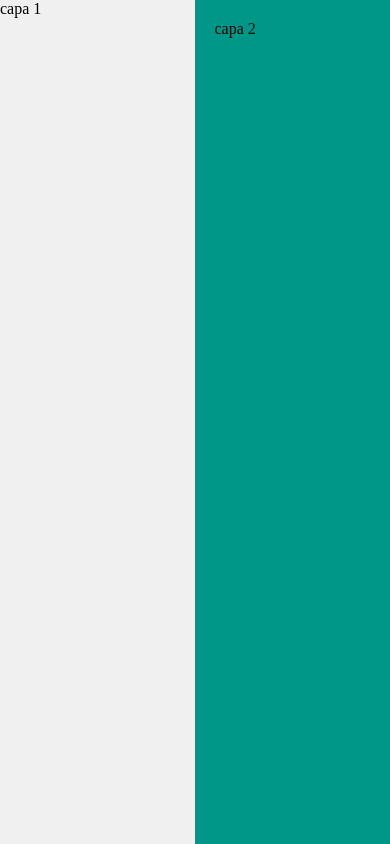
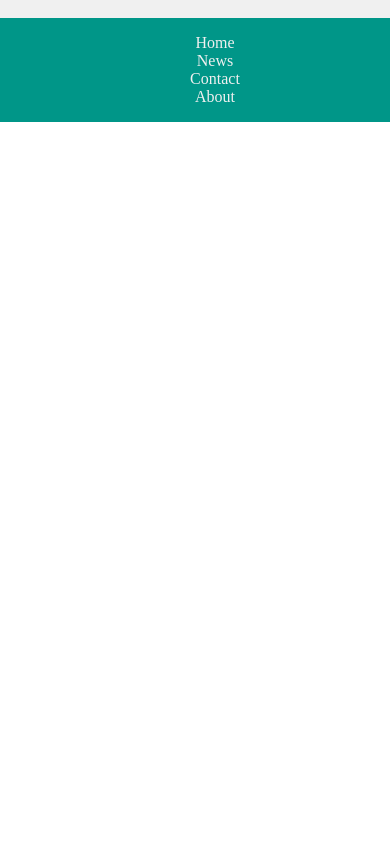
Before and after one commit to nietoarranz/PersonalWebPage, a plain HTML site: page prueba.html in a window 390 px wide. Drawn offline with Linux system fonts and the light colour scheme.

Commit message:
Menu lateral implementado, adaptado a responsive

```diff
--- a/css/prueba.css
+++ b/css/prueba.css
@@ -25,5 +25,105 @@ html, body{
 	background-color: #009688;
 }
 .div-contenido-izquierda{
-	margin: 10%;
+	align-content: center;
+	height: 100%;
 }
+
+#container {
+     display: table;
+     height: 100%;
+     width: 100%;
+     margin: 0;
+   }
+#content {
+     display: table-cell;
+     vertical-align: middle;
+     position: relative;
+}
+
+
+ul {
+    list-style-type: none;
+    text-align:center;
+}
+
+li {
+	list-style-position: inside;
+	padding: 10 px;
+}
+
+@media screen and (max-width:850px){
+	.div-izquierda{
+		height: 50%;
+		width: 100%;
+		float: none;
+	}
+
+	.div-derecha{
+		height: 50%;
+		width: 100%;
+		float: none;
+	}
+	.contenedor{
+		height: auto;
+		width: 100%;
+	}
+
+
+}
+
+
+
+
+.brackets:before, .brackets:after {
+	position: absolute;
+	color: transparent;/* It makes the curly brackets invisible at the beginning.*/
+}
+.brackets:hover:before, .brackets:hover:after {
+	color: #f0f0f0; /* Or whatever colour you want. */
+}
+
+/* For movement */
+.brackets:before {
+	content: "{";
+	left: -20px;
+}
+.brackets:hover:before {
+	left: -15px;
+}
+.brackets:after {
+	content: "}";
+	right: -20px;
+}
+.brackets:hover:after {
+	right: -15px;
+}
+a {
+	text-decoration: none;
+	position: relative;
+	transition: all .3s;
+
+}
+a:after, a:before {
+	transition: all .3s;
+}
+
+
+a:link {
+    color: #f0f0f0;
+}
+
+/* visited link */
+a:visited {
+    color: #f0f0f0;
+}
+
+/* mouse over link */
+a:hover {
+    color: #f0f0f0;
+}
+
+/* selected link */
+a:active {
+    color: #f0f0f0;
+}
--- a/css/style.css
+++ b/css/style.css
@@ -29,7 +29,7 @@ body {
 }
 /*links*/
 a {
-	color: #616161;					/*link color   */
+	color: #f0f0f0;					/*link color   */
 	text-decoration: none;			/*             */
 	outline: none;					/*             */
 	font-family: 'Quicksand';		/*font         */
@@ -118,6 +118,12 @@ html, body{
 }
 .div-contenido-izquierda{
 	margin: 10%;
+	height: 100%;
+}
+
+.div-contenido-derecha{
+	height: 100%;
+	font-size: 20px;
 }
 
 .div-abajo {
@@ -125,6 +131,62 @@ html, body{
     bottom:10%;
 }
 
+#container {
+     display: table;
+     height: 100%;
+     width: 100%;
+     margin: 0;
+   }
+#content {
+     display: table-cell;
+     vertical-align: middle;
+     position: relative;
+     height: 100%;
+}
+
+.brackets:before, .brackets:after {
+	position: absolute;
+	color: transparent;/* It makes the curly brackets invisible at the beginning.*/
+}
+.brackets:hover:before, .brackets:hover:after {
+	color: #f0f0f0; /* Or whatever colour you want. */
+}
+
+/* For movement */
+.brackets:before {
+	content: "{";
+	left: -20px;
+}
+.brackets:hover:before {
+	left: -15px;
+}
+.brackets:after {
+	content: "}";
+	right: -20px;
+}
+.brackets:hover:after {
+	right: -15px;
+}
+a {
+	text-decoration: none;
+	position: relative;
+	transition: all .3s;
+
+}
+a:after, a:before {
+	transition: all .3s;
+}
+
+
+ul {
+    list-style-type: none;
+    text-align:center;
+}
+
+li {
+	list-style-position: inside;
+	padding: 10px;
+}
 
 .div-titulo{
 	font-family: 'Quicksand';
@@ -160,8 +222,41 @@ html, body{
 	.div-subtitulo{
 		font-size:15px;
 	}
+	.div-contenido-derecha{
+		font-size: 15px;
+	}
 }
+@media screen and (max-width:850px){
+	.div-izquierda{
+		height: 50%;
+		width: 100%;
+		float: none;
+	}
 
+	.div-derecha{
+		height: 50%;
+		width: 100%;
+		float: none;
+	}
+	.contenedor{
+		height: auto;
+		width: 100%;
+	}
+
+	.div-contenido-izquierda{
+		margin: 10%;
+		height: 100%;
+		width: 100%;
+	}
+
+	.div-contenido-derecha{
+		height: 100%;
+		width: 100%;
+		font-size: 20px;
+	}
+
+
+}
 
 
 /*  4. loading page
--- a/prueba.html
+++ b/prueba.html
@@ -11,12 +11,21 @@
 
 <div class="contenedor">
 	<div class="div-izquierda">
-		capa 1
+		 <a href="" class="brackets">Home</a>
 	</div>
 
 	<div class="div-derecha">
 		<div class="div-contenido-izquierda">
-			capa 2
+			<div id="container">
+				<div id="content">
+					<ul>
+					  <li><a href="" class="brackets">Home</a></li>
+					  <li><a href="" class="brackets">News</a></li>
+					  <li><a href="" class="brackets">Contact</a></li>
+					  <li><a href="" class="brackets">About</a></li>
+					</ul>
+				</div>
+			</div>
 		</div>
 	</div>
 </div>
```
Also changed, not shown: index.html (+15 -5 lines).
